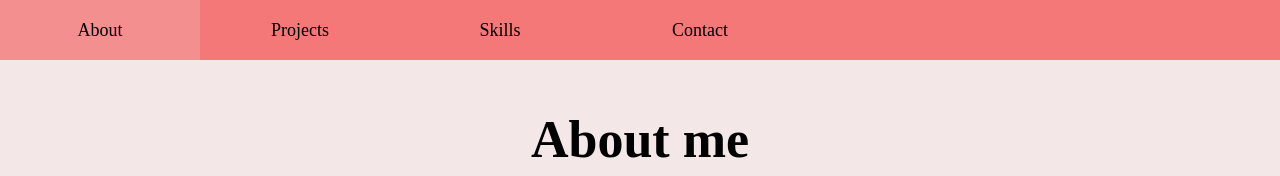
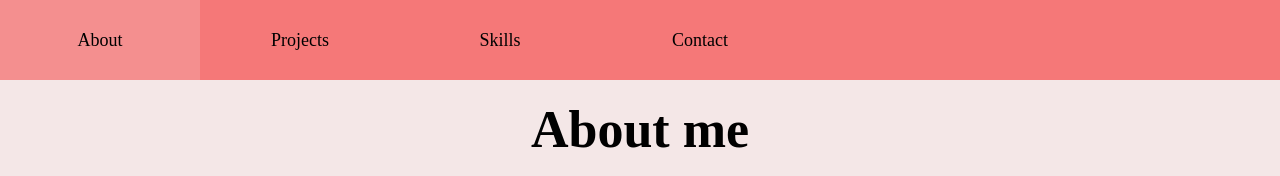
Before and after one commit to VlaRu/Portfolio, a plain HTML site: page index.html in a window 1280 px wide. Shown: the top 176 px of the page. Drawn offline with Linux system fonts and the light colour scheme.

Commit message:
fixing changes

```diff
--- a/index.html
+++ b/index.html
@@ -4,7 +4,7 @@
   <meta charset="UTF-8">
   <meta http-equiv="X-UA-Compatible" content="IE=edge">
   <meta name="viewport" content="width=device-width, initial-scale=1.0">
-  <title>Croissant</title>
+  <title>CV</title>
   <link rel="stylesheet" href="style.css">
 </head>
 <body>
--- a/style.css
+++ b/style.css
@@ -45,6 +45,12 @@ h1,h2,h3,h4,h5,h6{font-size: inherit;font-weight: 400;}
   box-sizing: border-box;
 }
 
+header{
+  width: 100%;
+  position: fixed;
+  top: 0;
+  z-index: 1;
+}
 
 body{
   background-color: rgb(244, 231, 231);
@@ -64,7 +70,7 @@ ul{
   justify-content: center;
   align-items: center;
   width: 200px;
-  height: 60px;
+  height: 80px;
   background-color: var(--main-background-color);
   font-size: 18px;
   text-transform: capitalize;
@@ -88,6 +94,7 @@ main{
   display: flex;
   flex-direction: column;
   align-items: center;
+  padding: 50px;
 }
 
 .title{
```
